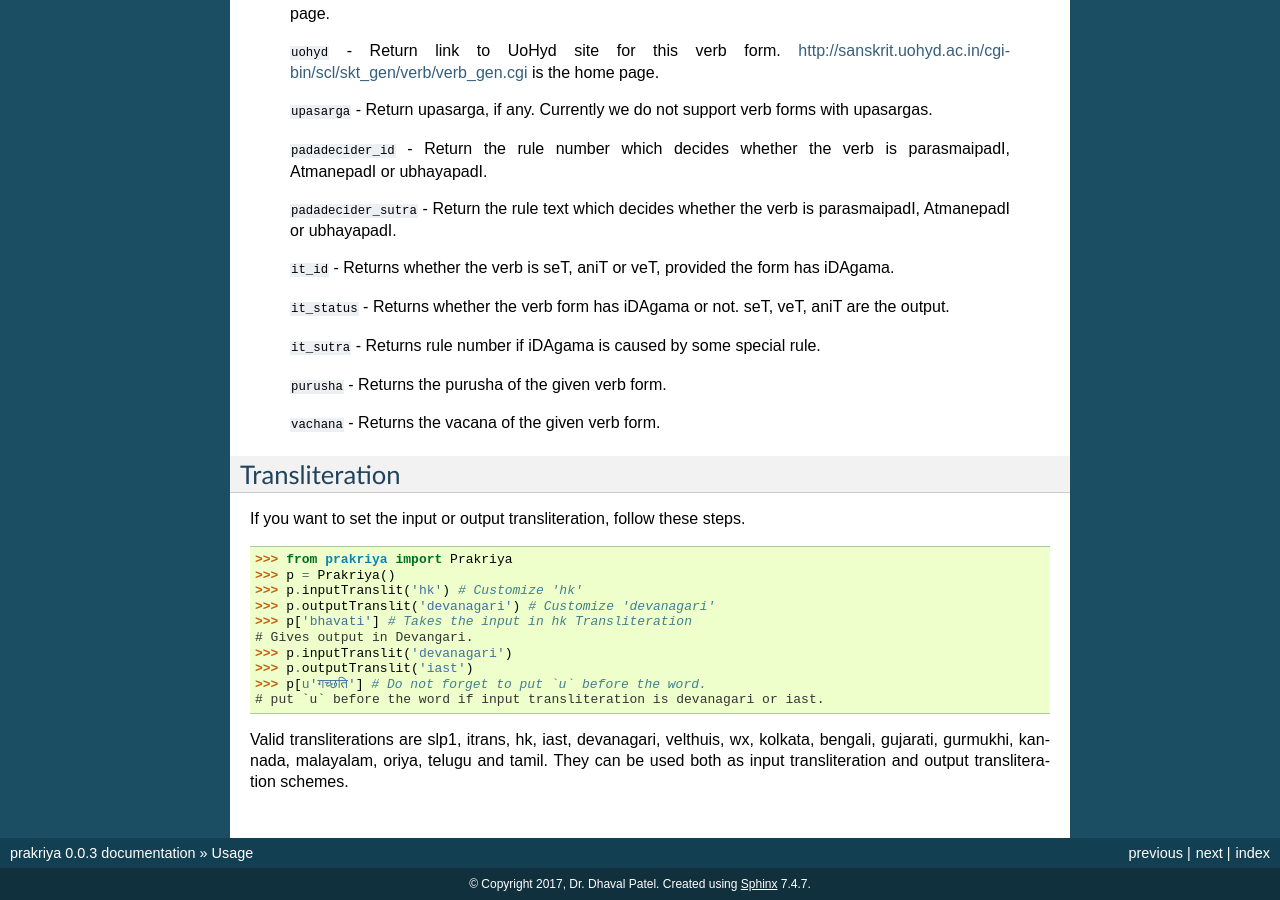
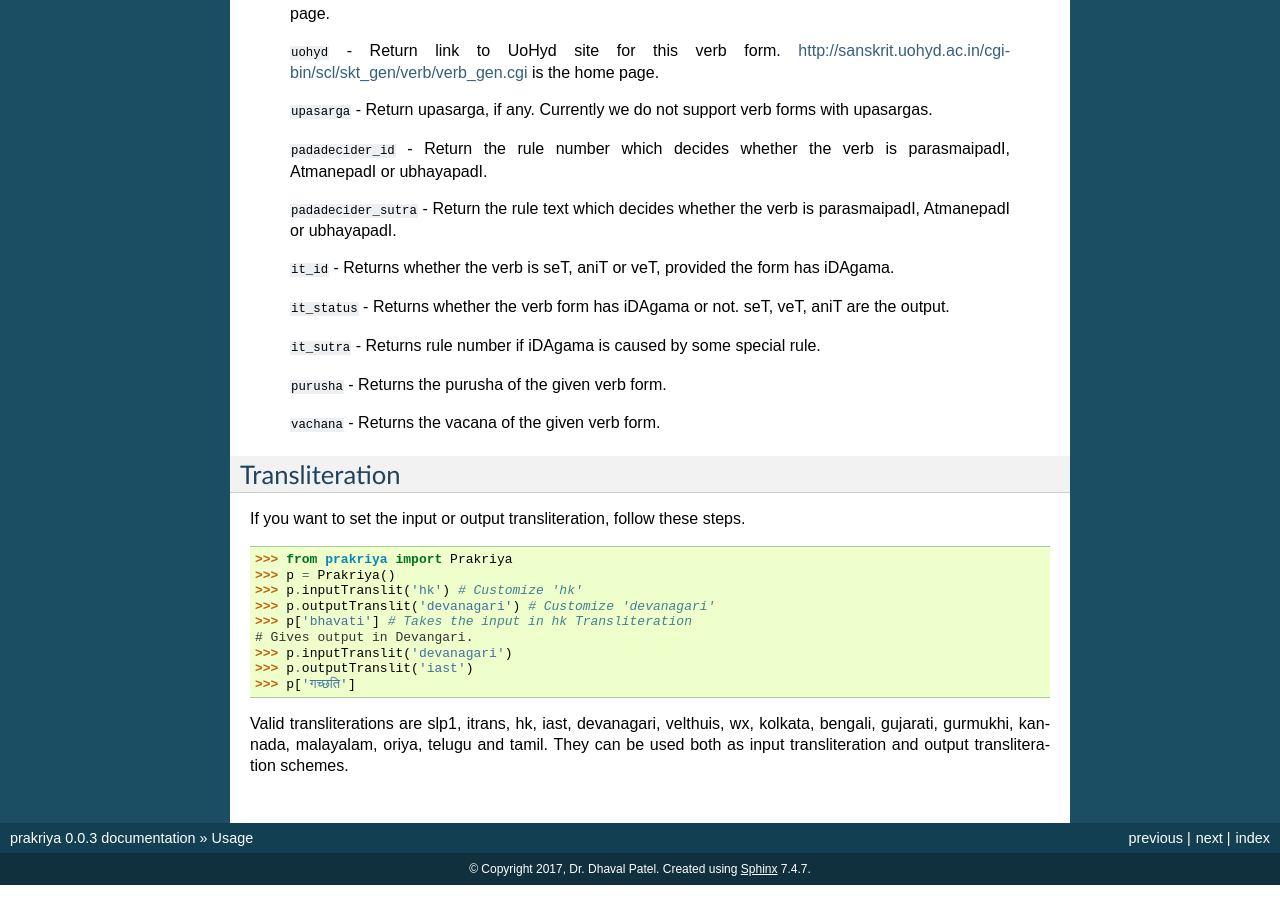
Before and after one commit to drdhaval2785/python-prakriya, a Sphinx documentation site: the page built from docs/usage.rst, in a window 1280 px wide and 900 px high, scrolled down 1182 px. Built offline with Sphinx 7.4.7, drawn with Linux system fonts in a browser that asks for light colours; pages that are not in the unit, such as notebooks, are missing from menus.

Commit message:
removing requirement of u

```diff
--- a/docs/usage.rst
+++ b/docs/usage.rst
@@ -90,8 +90,7 @@ If you want to set the input or output transliteration, follow these steps.
 # Gives output in Devangari.
 >>> p.inputTranslit('devanagari')
 >>> p.outputTranslit('iast')
->>> p[u'गच्छति'] # Do not forget to put `u` before the word.
-# put `u` before the word if input transliteration is devanagari or iast.
+>>> p['गच्छति']
 
 Valid transliterations are slp1, itrans, hk, iast, devanagari, velthuis, wx,
 kolkata, bengali, gujarati, gurmukhi, kannada, malayalam, oriya, telugu and
```
Also changed, not shown: 1 other file.
